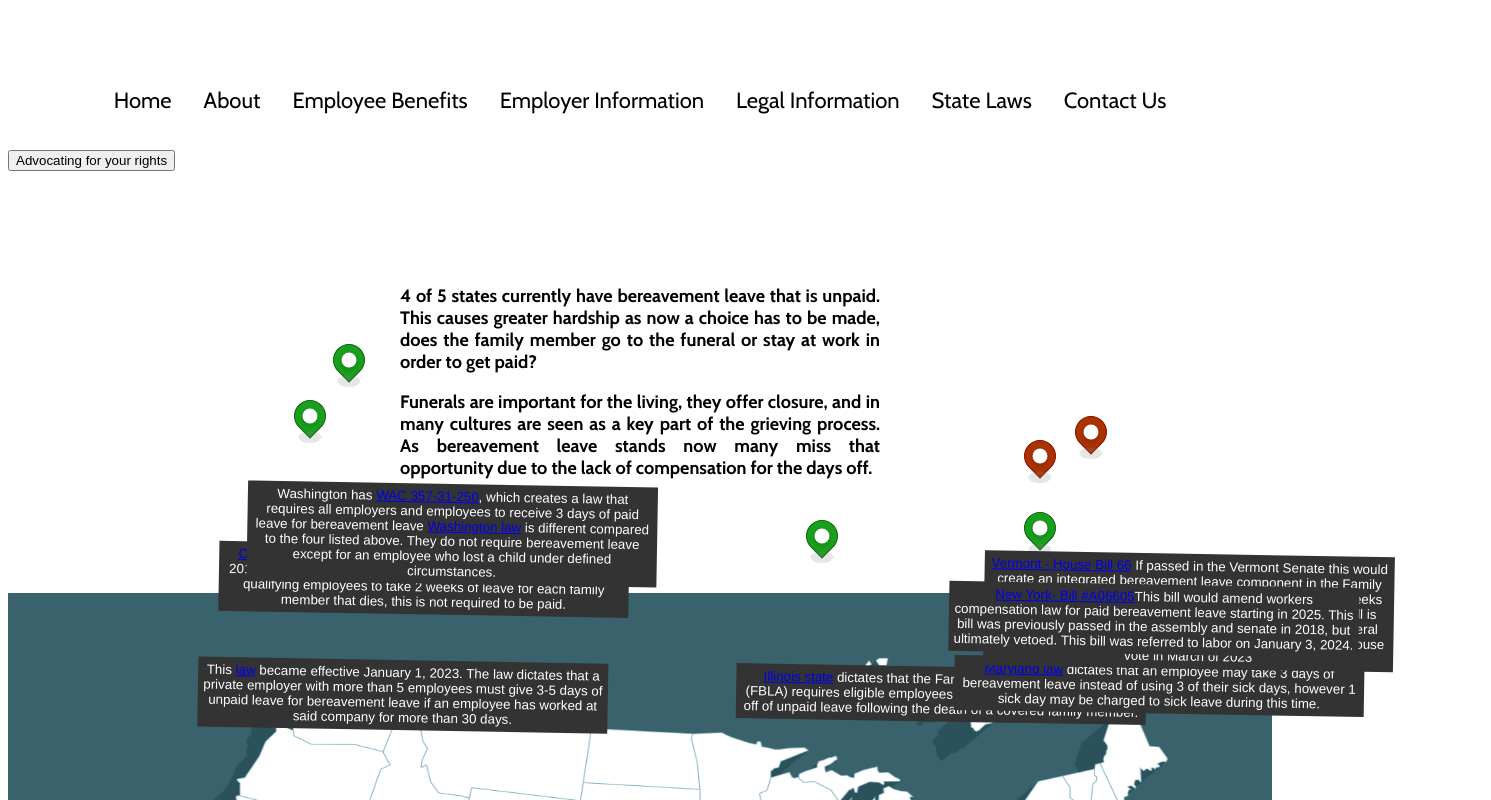
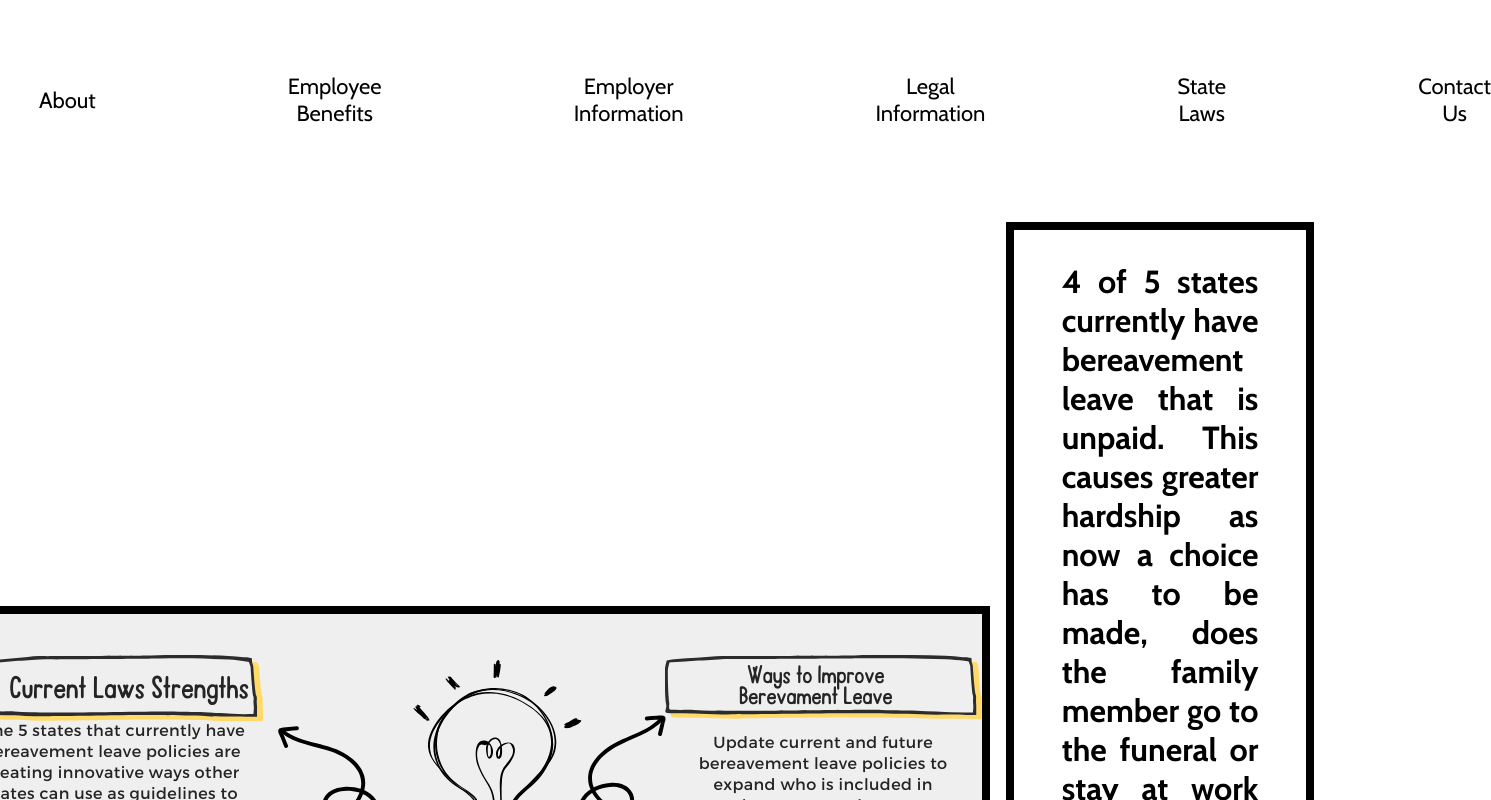
Before and after one commit to miraclebanks/EatonFirm, a Vue app: page /laws in a window 1280 px wide. Shown: the top 800 px of the page, 1491 px wide, since content can reach past the window. Built offline with nearby package versions, Linux system fonts and the light colour scheme.

Commit message:
Fixing map

```diff
--- a/src/components/laws/blurb.vue
+++ b/src/components/laws/blurb.vue
@@ -15,15 +15,18 @@
 </script>
 
 <template>
-  <div class="about-blurb-container">
-    <div class="about-blurb-container_text">
-      <p class="about-blurb-container_text-blurb">
+  <div class="map-blurb-container">
+    <div class="map-blurb-container_image">
+      <img src="../../assets/advocating.png" />
+    </div>
+    <div class="map-blurb-container_text">
+      <p class="map-blurb-container_text-blurb">
         4 of 5 states currently have bereavement leave that is unpaid. This
         causes greater hardship as now a choice has to be made, does the family
         member go to the funeral or stay at work in order to get paid?
       </p>
 
-      <p class="about-blurb-container_text-blurb">
+      <p class="map-blurb-container_text-blurb">
         Funerals are important for the living, they offer closure, and in many
         cultures are seen as a key part of the grieving process. As bereavement
         leave stands now many miss that opportunity due to the lack of
@@ -34,22 +37,28 @@
 </template>
 
 <style scoped lang="scss">
-  .about-blurb-container {
+  .map-blurb-container {
     margin-top: 96px;
     display: flex;
-    flex-direction: column;
+    flex-direction: row;
     align-items: center;
     justify-content: center;
     padding: 0px 96px;
     margin-bottom: 96px;
+    &_image {
+      border: 8px solid black;
+      flex: 1;
+    }
     &_text {
-      padding: 0px 96px;
+      border: 8px solid black;
+      margin: 0px 16px;
+      font-size: 32px;
       font-weight: bolder;
+      flex: 1;
       &-blurb {
         display: flex;
         text-align: justify;
-        font-size: 18px;
-        padding: 0px 200px;
+        padding: 0px 48px;
       }
     }
     &-buttons {
--- a/src/components/laws/map.vue
+++ b/src/components/laws/map.vue
@@ -4,44 +4,13 @@
     name: "UsMap",
 
     components: { Blurb },
-    data() {
-    return {
-      isModalOpen: false
   };
-  },
-  methods: {
-    openModal() {
-      this.isModalOpen = true;
-    },
-    closeModal() {
-      this.isModalOpen = false;
-    },
-    close() {
-        document.querySelector("layover-button").style.display = "none";
-      },
-  }
-};
-
 </script>
 
 <template>
-  <button v-if="!isModalOpen" @click="openModal"> Advocating for your rights</button>
-  <button v-if="isModalOpen" @click="closeModal">Close</button>
-  <div v-if="isModalOpen"><img src="../../assets/advocating.png"/></div>
   <Blurb />
-  <div><img class="map" src="../../assets/us-map.jpg" /></div>
-  <!-- <div class="layover">
-    <button @click="close" class="layover-button">x</button>
-    <h3>Updates to Bereavement Leave Policies</h3>
-
-    Updating who is considered family, expanding the definition to include
-    important people in the person's life who are not “direct family”<sup
-      >5</sup
-    >
-    Updating the amount of time off in a format similar to maternity and
-    paternity leave. As it stands “76% of bereaved employees’ overall
-    performance at work was harmed after suffering a loss”<sup>6</sup>
-  </div> -->
+  <div class="map">
+    <img class="map-image" src="../../assets/us-map.jpg" />
     <button class="california">
       <div class="tooltip">
         This
@@ -50,10 +19,10 @@
           target="_"
           >law</a
         >
-      became effective January 1, 2023. The law dictates that a private employer
-      with more than 5 employees must give 3-5 days of unpaid leave for
-      bereavement leave if an employee has worked at said company for more than
-      30 days.
+        became effective January 1, 2023. The law dictates that a private
+        employer with more than 5 employees must give 3-5 days of unpaid leave
+        for bereavement leave if an employee has worked at said company for more
+        than 30 days.
       </div>
     </button>
 
@@ -64,14 +33,19 @@
           target="_"
           >Oregon’s bereavement law</a
         >
-      has been effective since January 1, 2014. It dictates employers with 25 or
-      more employees must allow qualifying employees to take 2 weeks of leave
-      for each family member that dies, this is not required to be paid.
+        has been effective since January 1, 2014. It dictates employers with 25
+        or more employees must allow qualifying employees to take 2 weeks of
+        leave for each family member that dies, this is not required to be paid.
       </div>
     </button>
     <button class="washington">
       <div class="tooltip">
-      Washington has <a href="https://apps.leg.wa.gov/wac/default.aspx?cite=357-31-250#:~:text=(1)%20If%20an%20employee's%20family,days%20of%20paid%20bereavement%20leave.">WAC 357-31-250</a>, which creates a law that requires all employers and employees to receive 3 days of paid leave for bereavement leave
+        Washington has
+        <a
+          href="https://apps.leg.wa.gov/wac/default.aspx?cite=357-31-250#:~:text=(1)%20If%20an%20employee's%20family,days%20of%20paid%20bereavement%20leave."
+          >WAC 357-31-250</a
+        >, which creates a law that requires all employers and employees to
+        receive 3 days of paid leave for bereavement leave
 
         <a
           href="https://www.lni.wa.gov/workers-rights/leave/holiday-vacation-bereavement-leave#:~:text=Washington%20State%20does%20not%20require,between%20an%20employer%20and%20employee."
@@ -89,8 +63,8 @@
           >Illinois state</a
         >
         dictates that the Family Bereavement Leave Act (FBLA) requires eligible
-      employees to take 2 weeks (10 workdays) off of unpaid leave following the
-      death of a covered family member.
+        employees to take 2 weeks (10 workdays) off of unpaid leave following
+        the death of a covered family member.
       </div>
     </button>
     <button class="maryland">
@@ -100,19 +74,21 @@
           target="_"
           >Maryland law</a
         >
-      dictates that an employee may take 3 days of bereavement leave instead of
-      using 3 of their sick days, however 1 sick day may be charged to sick
+        dictates that an employee may take 3 days of bereavement leave instead
+        of using 3 of their sick days, however 1 sick day may be charged to sick
         leave during this time.
       </div>
     </button>
     <button class="vermont pending">
       <div class="tooltip">
-      <a href="https://legislature.vermont.gov/bill/status/2024/H.66" target="_"
+        <a
+          href="https://legislature.vermont.gov/bill/status/2024/H.66"
+          target="_"
           >Vermont - House Bill 66</a
         >
         If passed in the Vermont Senate this would create an integrated
-      bereavement leave component in the Family and Medical Leave Act. It would
-      allow employees to take 2 weeks out of the 12 offered by FMLA for
+        bereavement leave component in the Family and Medical Leave Act. It
+        would allow employees to take 2 weeks out of the 12 offered by FMLA for
         bereavement leave. The bill is currently with the Economic Development,
         Housing and General Affairs committee in the senate. It passed during a
         Vermont House vote in March of 2023
@@ -124,82 +100,81 @@
           href="https://www.lni.wa.gov/workers-rights/leave/holiday-vacation-bereavement-leave#:~:text=Washington%20State%20does%20not%20require,between%20an%20employer%20and%20employee."
           target="_"
           >New York- Bill #A06605</a
-      >This bill would amend workers compensation law for paid bereavement leave
-      starting in 2025. This bill was previously passed in the assembly and
-      senate in 2018, but ultimately vetoed. This bill was referred to labor on
-      January 3, 2024.
+        >This bill would amend workers compensation law for paid bereavement
+        leave starting in 2025. This bill was previously passed in the assembly
+        and senate in 2018, but ultimately vetoed. This bill was referred to
+        labor on January 3, 2024.
       </div>
     </button>
+  </div>
 </template>
 
 <style lang="scss">
   .map {
-    width: 100%;
-    height: 88vh; /* Take full height of the viewport */ /* Maintain aspect ratio while covering the entire container */
     position: relative;
-    top: 80000;
-    left: 0;
-  }
-  .layover {
-    width: 600px;
-    height: 200px;
-    background: black;
-    color: white;
+    button {
       position: absolute;
-    top: 65%;
-    left: 35%;
-    z-index: 2;
-    padding: 40px;
-    border: 2px solid black;
-    border-radius: 12px;
-    box-shadow: #333;
-    &-button {
-      z-index: 3;
-      top: 2%;
-      left: 95%;
-      position: absolute;
-      color: white;
-      background: none;
-      border: none;
-      font-size: 24px;
     }
   }
+  .map-image {
+    width: 100%;
+    height: fit-content;
+  }
+
   .california {
-    top: 65%;
+    top: 40%;
     left: 20%;
     div {
-      top: 1%; /* Position the tooltip below the container */
-      left: 50%;
+      top: -120%; /* Position the tooltip below the container */
+      left: -220%;
     }
   }
   .oregon {
-    top: 50%;
+    top: 25%;
     left: 23%;
+    div {
+      top: -120%; /* Position the tooltip below the container */
+      left: -220%;
+    }
   }
   .washington {
-    top: 43%;
+    top: 15%;
     left: 26%;
+    div {
+      top: -120%; /* Position the tooltip below the container */
+      left: -220%;
+    }
   }
   .illnois {
-    top: 65%;
+    top: 40%;
     left: 63%;
+    div {
+      top: -120%; /* Position the tooltip below the container */
+      left: -220%;
+    }
   }
   .maryland {
-    top: 64%;
-    left: 80%;
+    top: 30%;
+    left: 85%;
+    div {
+      top: 50%; /* Position the tooltip below the container */
+      left: -450%;
+    }
   }
   .ny {
-    top: 55%;
-    left: 80%;
+    top: 30%;
+    left: 81%;
+    div {
+      top: -120%; /* Position the tooltip below the container */
+      left: -220%;
+    }
   }
   .vermont {
-    top: 52%;
+    top: 26%;
     left: 84%;
   }
   .tooltip {
-    display: block;
-    position: inherit;
-
+    display: none;
     transform: translateX(-50%);
     background-color: #333;
     color: #fff;
@@ -207,7 +182,11 @@
     z-index: 1;
     width: 400px;
     height: fit-content;
+    position: absolute;
     transform: rotate(-44deg);
+    a {
+      color: #aa3300;
+    }
   }
   .california,
   .vermont,
@@ -225,26 +204,27 @@
 
     display: inline-block;
     border-bottom-right-radius: 0;
-    position: relative;
     transform: rotate(45deg);
-    position: absolute;
 
     /* optional fanciness */
     border: 1px solid #10630e;
+    position: relative;
   }
   .pending {
     background: #aa3300;
     border: 1px solid #881100;
   }
-  .california:hover,
-  .vermont:hover,
-  .ny:hover,
-  .maryland:hover,
-  .washington:hover,
-  .illnois:hover,
+
+  .illnois:hover .tooltip,
+  .washington:hover .tooltip,
+  .maryland:hover .tooltip,
+  .ny:hover .tooltip,
+  .vermont:hover .tooltip,
+  .california:hover .tooltip,
   .oregon:hover .tooltip {
     display: block;
   }
+
   .california::before,
   .vermont::before,
   .ny::before,
--- a/src/components/mainNavigation.vue
+++ b/src/components/mainNavigation.vue
@@ -44,7 +44,7 @@
     font-size: 22px;
   }
   .links {
-    margin: 0 16px;
+    margin: 0 96px;
     text-decoration: none;
     &:hover {
       cursor: pointer;
--- a/src/router.js
+++ b/src/router.js
@@ -16,8 +16,8 @@ const routes = [
   { path: "/about", component: AboutUs },
   { path: "/employee", component: Employee },
   { path: "/employer", component: Employer },
-  { path: "/laws", component: Legal },
-  { path: "/legal", component: Laws },
+  { path: "/legal", component: Legal },
+  { path: "/laws", component: Laws },
   { path: "/contactus", component: ContactUs },
 ];
 
--- a/src/views/Laws.vue
+++ b/src/views/Laws.vue
@@ -1,16 +1,14 @@
 <script>
-  import DeathAspects from "../components/legal/death-aspects.vue";
+  import Map from "../components/laws/map.vue";
 
   export default {
     name: "LawsPage",
     components: {
-      DeathAspects,
+      Map,
     },
   };
 </script>
 
 <template>
-  <DeathAspects />
+  <Map />
 </template>
-
->
--- a/src/views/Legal.vue
+++ b/src/views/Legal.vue
@@ -1,14 +1,16 @@
 <script>
-  import Map from "../components/laws/map.vue";
+  import DeathAspects from "../components/legal/death-aspects.vue";
 
   export default {
     name: "LegalPage",
     components: {
-      Map,
+      DeathAspects,
     },
   };
 </script>
 
 <template>
-  <Map />
+  <DeathAspects />
 </template>
+
+>
```
Also changed, not shown: src/components/legal/death-aspects.vue (+8 -29 lines). Lines whose indentation alone changed are shown as unchanged.
